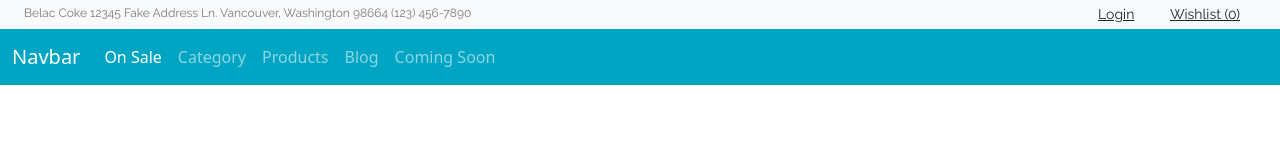
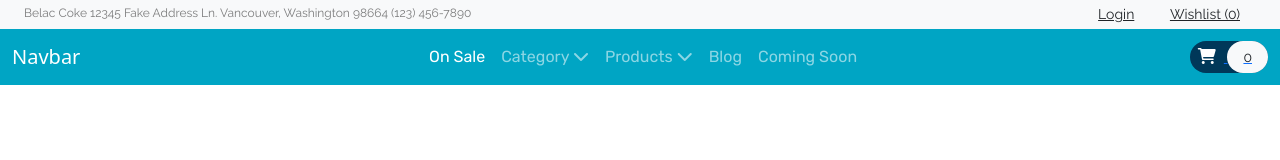
Before and after one commit to CalebCoughenour/php-ecommerce, a website: page index.html in a window 1280 px wide. Drawn offline with nearby package versions, Linux system fonts and the light colour scheme; files that its build step writes are made by us from their sources.

Commit message:
update navbar with arrow icons and cart icon

```diff
--- a/index.html
+++ b/index.html
@@ -31,15 +31,15 @@
           <span class="navbar-toggler-icon"></span>
         </button>
         <div class="collapse navbar-collapse" id="navbarNav">
-          <ul class="navbar-nav">
+          <ul class="navbar-nav m-auto font-rubik">
             <li class="nav-item">
               <a class="nav-link active" href="#">On Sale</a>
             </li>
             <li class="nav-item">
-              <a class="nav-link" href="#">Category</a>
+              <a class="nav-link" href="#">Category <i class="fas fa-chevron-down"></i></a>
             </li>
             <li class="nav-item">
-              <a class="nav-link" href="#">Products</a>
+              <a class="nav-link" href="#">Products <i class="fas fa-chevron-down"></i></a>
             </li>
             <li class="nav-item">
               <a class="nav-link" href="#">Blog</a>
@@ -48,6 +48,12 @@
               <a class="nav-link" href="#">Coming Soon</a>
             </li>
           </ul>
+          <form action="#" class="font-size-14 font-rale">
+            <a href="#" class="py-2 rounded-pill color-primary-bg">
+              <span class="font-size-16 px-2 text-white"><i class="fas fa-shopping-cart"></i></span>
+              <span class="px-3 py-2 rounded-pill text-dark bg-light">0</span>
+            </a>
+          </form>
         </div>
       </div>
     </nav>
```
